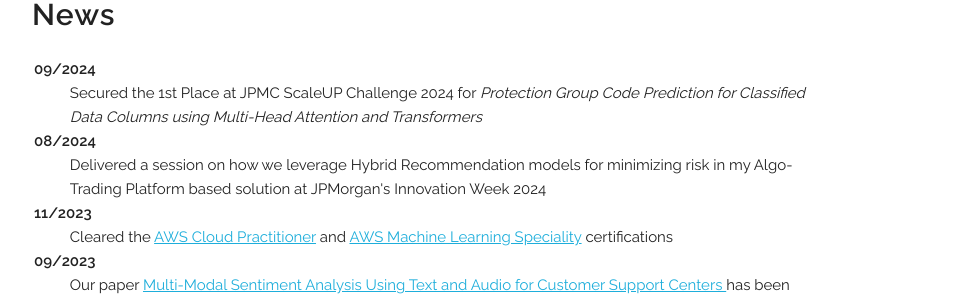
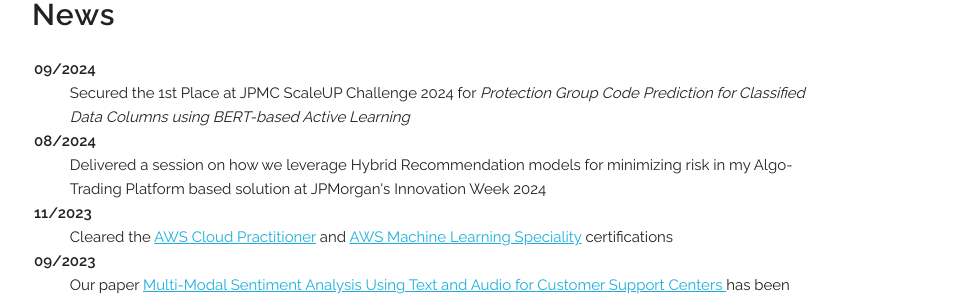
Before and after one commit to thisishardik/thisishardik.github.io, a Jekyll site: the page built from index.html, in a window 1280 px wide. Shown: the part 2427-2727 px from the top of the page, without its empty margins (158-1121 px from the left). Built offline with Jekyll 4.4.1, drawn with Linux system fonts in a browser that asks for light colours; a style sheet for code colours, icons or effects is not loaded.

Commit message:
Updated news section

```diff
--- a/_data/news.yaml
+++ b/_data/news.yaml
@@ -1,17 +1,15 @@
 news:
-  - title: "Secured the 1st Place at JPMC ScaleUP Challenge 2024 for <i>Protection Group Code Prediction for Classified Data Columns using Multi-Head Attention and Transformers</i>"
+  - title: "Secured the 1st Place at JPMC ScaleUP Challenge 2024 for <i>Protection Group Code Prediction for Classified Data Columns using BERT-based Active Learning</i>"
     date: "09/2024"
   - title: "Delivered a session on how we leverage Hybrid Recommendation models for minimizing risk in my Algo-Trading Platform based solution at JPMorgan's Innovation Week 2024"
     date: "08/2024"
   - title: "Cleared the <a href='https://www.credly.com/badges/6e32e8f2-282f-4920-9d72-d058b765db8c/public_url'>AWS Cloud Practitioner</a> and <a href='https://www.credly.com/badges/e32b71de-6d5a-411f-8812-49e9a4612505/public_url'>AWS Machine Learning Speciality</a> certifications"
     date: "11/2023"
-  - title: "Our paper <a href=https://www.researchgate.net/publication/374150807_Multi-Modal_Sentiment_Analysis_Using_Text_and_Audio_for_Customer_Support_Centers> Multi-Modal Sentiment Analysis Using Text and Audio for Customer Support Centers
-</a> has been accepted by <b>ICACTCE</b> 2023."
+  - title: "Our paper <a href=https://www.researchgate.net/publication/374150807_Multi-Modal_Sentiment_Analysis_Using_Text_and_Audio_for_Customer_Support_Centers> Multi-Modal Sentiment Analysis Using Text and Audio for Customer Support Centers </a> has been accepted by <b>ICACTCE</b> 2023."
     date: "09/2023"
   - title: "I am starting a new position as Applied Scientist at JPMorgan Chase."
     date: "06/2023"
-  - title: "My B.Tech thesis <a href=https://www.researchgate.net/publication/378434538_Decision_Support_Complaint_Prioritization_System_using_a_Statistical_Multi-Method_Algorithmic_approach> Decision Support Complaint Prioritization System using a Statistical Multi-Method Algorithmic approach
-</a> has been accepted and the preprint is availble"
+  - title: "My B.Tech thesis <a href=https://www.researchgate.net/publication/378434538_Decision_Support_Complaint_Prioritization_System_using_a_Statistical_Multi-Method_Algorithmic_approach> Decision Support Complaint Prioritization System using a Statistical Multi-Method Algorithmic approach </a> has been accepted and the preprint is availble"
     date: "04/2023"
   - title: "Our paper <a href=https://www.researchgate.net/publication/369341625_Neural_Text_Style_Transfer_with_Custom_Language_Styles_for_Personalized_Communication_Systems> Neural Text Style Transfer with Custom Language Styles for Personalized Communication Systems</a> has been accepted to <b>ICKECS</b> 2023."
     date: "12/2022"
```
